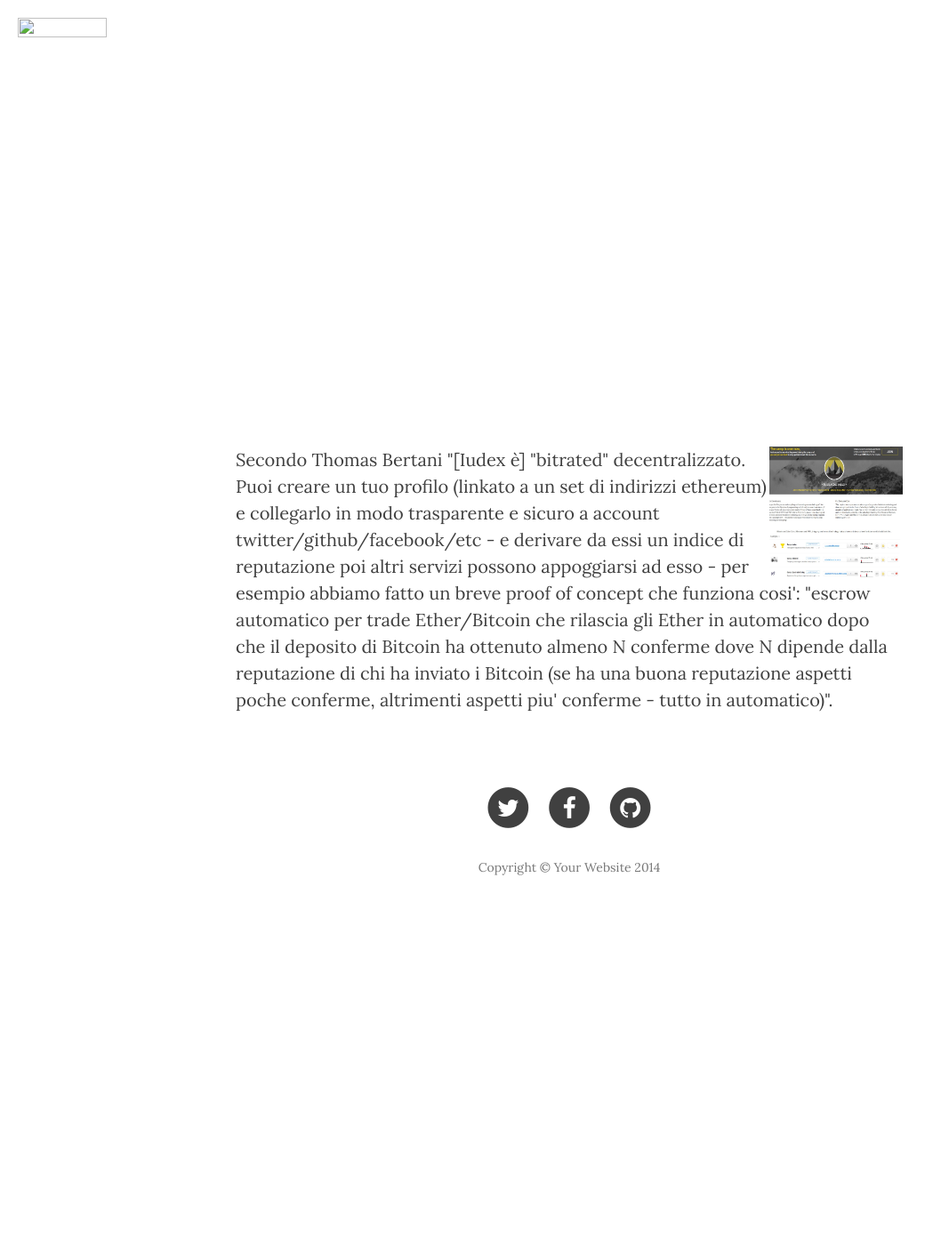
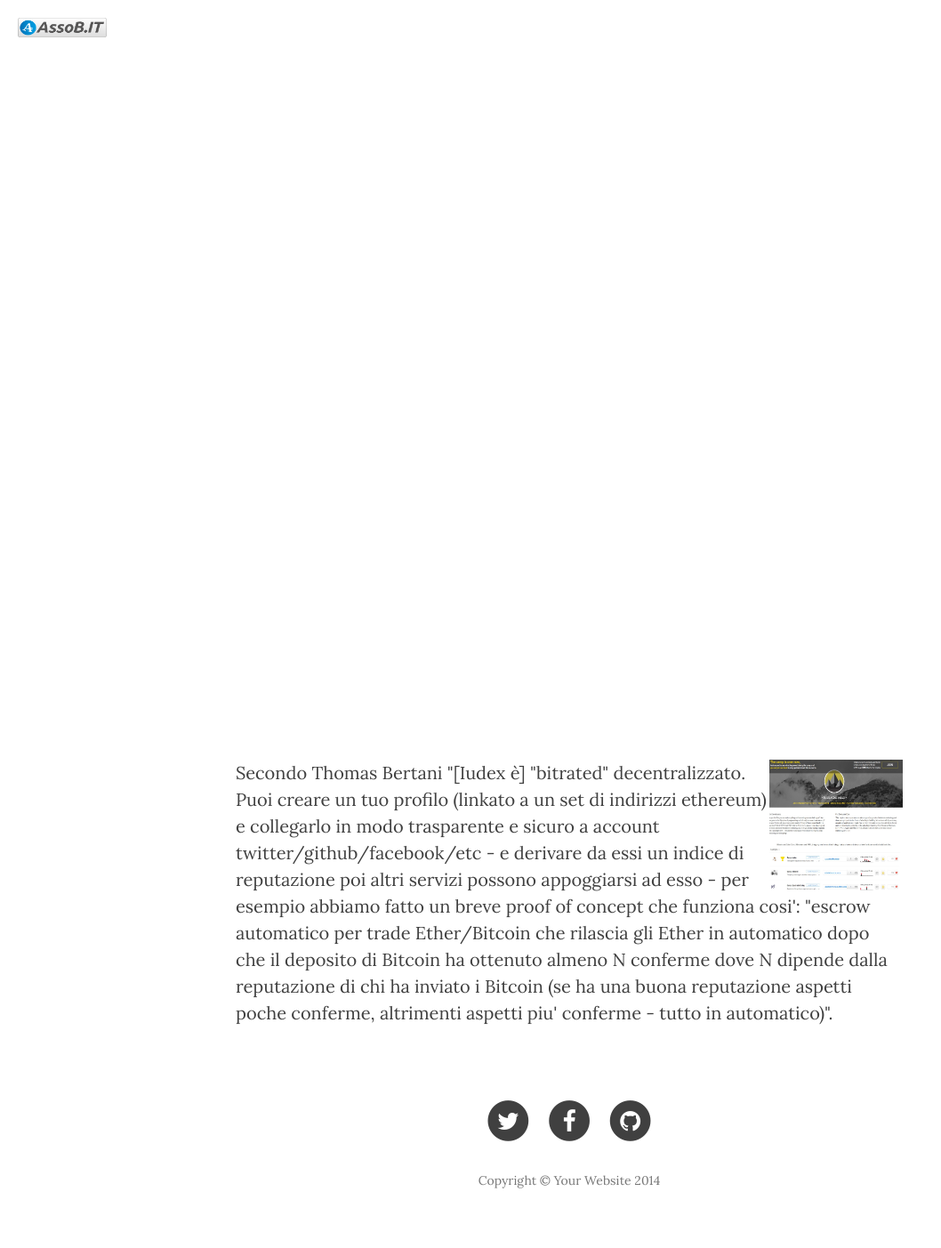
Before and after one commit to assobit/assobit.github.io, a Jekyll site: the page built from _posts/2015-12-13-test-jekyl.html, in a window 1280 px wide. Shown: the whole page at 89% size, without its empty margins (0-1058 px from the left). Built offline with Jekyll 4.4.1, drawn with Linux system fonts in a browser that asks for light colours; nearby versions of some CDN libraries; library files that are not in the unit come from our copies; before the commit the page ends 1051 px from its top, so only the background shows below that.

Commit message:
sistemato il post

```diff
--- a/_includes/navbar.html
+++ b/_includes/navbar.html
@@ -9,7 +9,7 @@
                 <span class="icon-bar"></span>
                 <span class="icon-bar"></span>
             </button>
-            <a class="navbar-brand" href="index.html"><img src="img/Assobit-logo-bottone.png" height="22px" width="100px"/></a>
+            <a class="navbar-brand" href="index.html"><img src="/img/Assobit-logo-bottone.png" height="22px" width="100px"/></a>
         </div>
 
         <!-- Collect the nav links, forms, and other content for toggling -->
--- a/_layouts/post.html
+++ b/_layouts/post.html
@@ -2,6 +2,7 @@
 layout: default
 bgimg: /img/post-bg.jpg
 ---
+<h2>{{ post.titolo }}</h2>
 <p>
     	{{ content }}
 </p>
--- a/_posts/2015-12-13-test-jekyl.html
+++ b/_posts/2015-12-13-test-jekyl.html
@@ -3,7 +3,7 @@
 excerpt_separator: <!--more-->
 membro: Thomas Bertani
 ruolo: Membro Fondatore
-titolo: Thomas Bertani e i suoi colleghi Vincono l'Hack Ether Camp con il progetto Iudex
+title: Thomas Bertani e i suoi colleghi Vincono l'Hack Ether Camp con il progetto Iudex
 estratto: Iudex è un reputation system decentralizzato  basato su ethereum e Oraclize.Il progetto ha vinto <a href="http://hack.ether.camp/">hack.ether.camp</a>.
 ---
 
```
